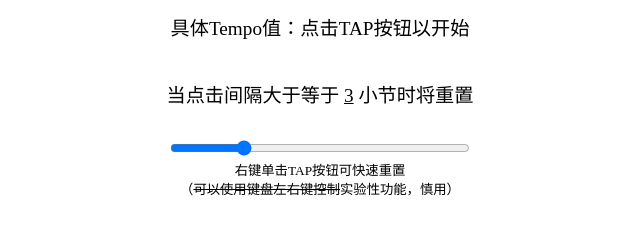
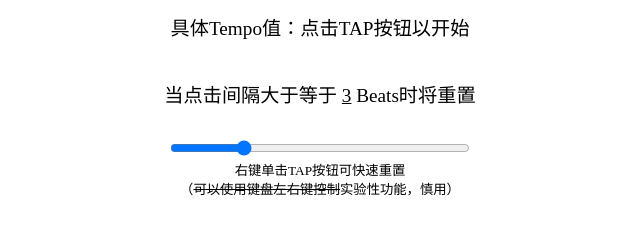
Before and after one commit to jmarchive/tempotapper, a plain HTML site: page index.html in a window 1280 px wide. Shown: the part 274-507 px from the top of the page, 320-960 px from the left. Drawn offline with Linux system fonts and the light colour scheme.

Commit message:
Update index.html

```diff
--- a/index.html
+++ b/index.html
@@ -42,7 +42,7 @@
         <div>
             <button id="tap" onclick="update()">TAP</button>
             <p>具体Tempo值：<span id="detail">点击TAP按钮以开始</span></p>
-            <p>当点击间隔大于等于 <span id="resets">3</span> 小节时将重置</p>
+            <p>当点击间隔大于等于 <span id="resets">3</span> Beats时将重置</p>
             <input type="range" id="resetvalue" min="1.5" max="8" step="0.1" value="3" onmousemove="updatereset()" /><br />
             <small>右键单击TAP按钮可快速重置</small><br />
             <small>（<s>可以使用键盘左右键控制</s>实验性功能，慎用）</small>
```
